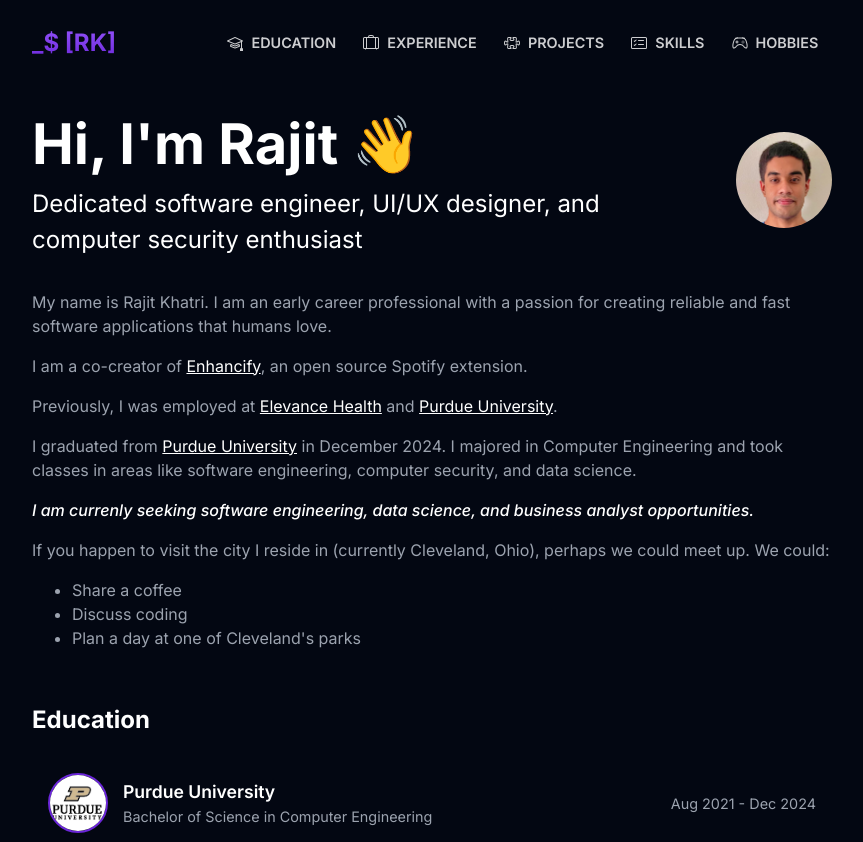
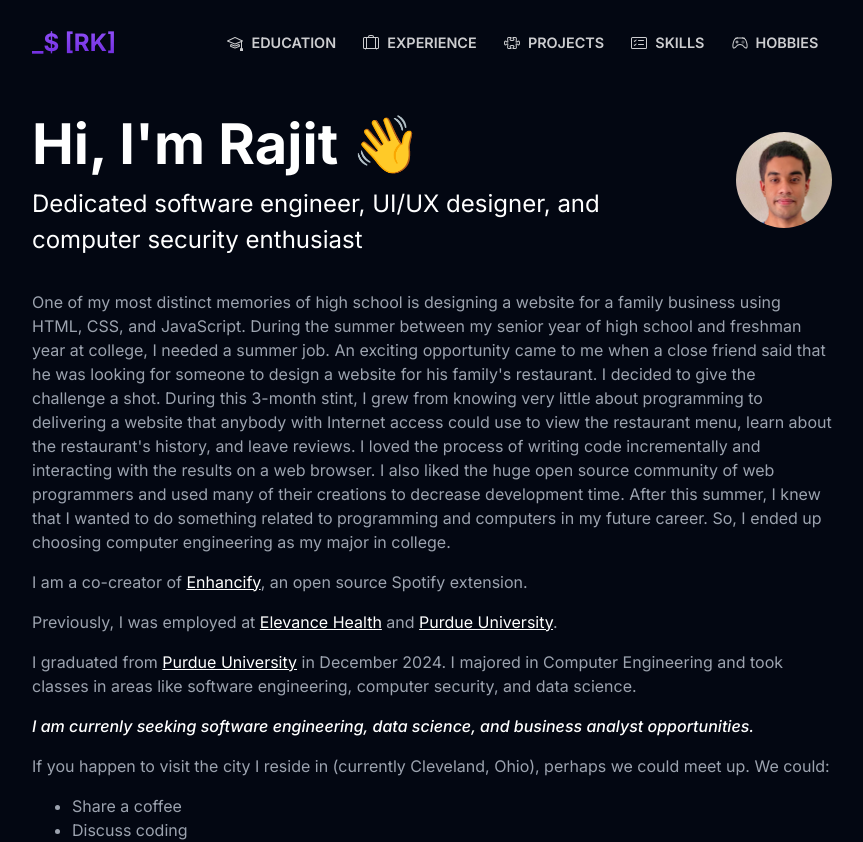
Before and after one commit to rrk0804/Personal-Website, a React (Vite) app: page / in a window 1280 px wide. Shown: the top 842 px of the page, without its empty margins (208-1071 px from the left). Built offline with nearby package versions, Linux system fonts and the light colour scheme.

Commit message:
Changed description to reflect journey to computer engineering at college

```diff
--- a/src/components/About.tsx
+++ b/src/components/About.tsx
@@ -3,8 +3,13 @@
         <div className="about">
             <section className="about-description">
                 <p>
-                    My name is Rajit Khatri. I am an early career professional with a passion for
-                    creating reliable and fast software applications that humans love.
+                    One of my most distinct memories of high school is designing a website for a family business using HTML, CSS, and JavaScript. During
+                    the summer between my senior year of high school and freshman year at college, I needed a summer job. An exciting opportunity came to me when a close friend
+                    said that he was looking for someone to design a website for his family's restaurant. I decided to give the challenge a shot. During this 3-month stint, I
+                    grew from knowing very little about programming to delivering a website that anybody with Internet access could use to view the restaurant menu, learn about
+                    the restaurant's history, and leave reviews. I loved the process of writing code incrementally and interacting with the results on a web browser. I also
+                    liked the huge open source community of web programmers and used many of their creations to decrease development time. After this summer, I knew that I wanted
+                    to do something related to programming and computers in my future career. So, I ended up choosing computer engineering as my major in college.
                 </p>
                 <p>
                     I am a co-creator of <a href="https://github.com/ECE49595-Team-6/EnhancifyInstall" className="about-link">Enhancify</a>, an open source Spotify extension.
```
